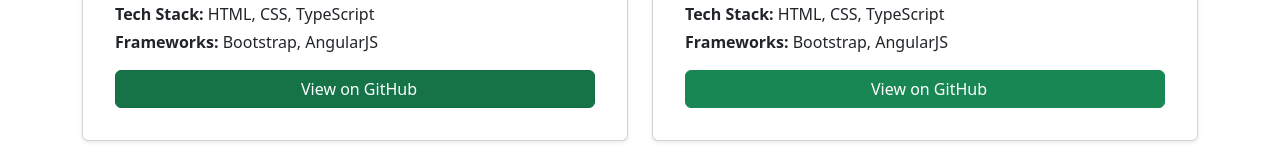
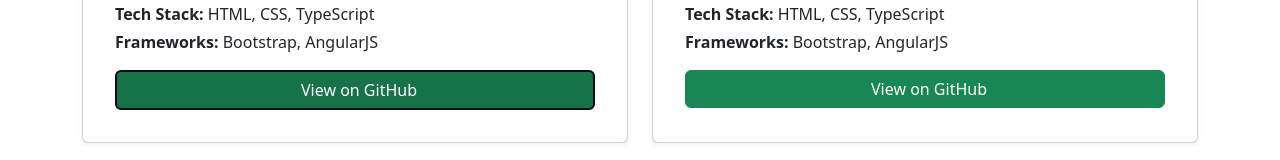
Before and after one commit to prathmesh133/Portfolio-Website, an Angular app: page /about in a window 1280 px wide. In both pictures the pointer is over the link 355 px from the left and 2500 px from the top of the page. Shown: the part 2412-2572 px from the top of the page. Built offline with nearby package versions, Linux system fonts and the light colour scheme; some icons are missing.

Commit message:
add changes

```diff
--- a/src/app/components/projectpage/projectpage.component.scss
+++ b/src/app/components/projectpage/projectpage.component.scss
@@ -8,3 +8,7 @@
 #projects .project-card img:hover {
   transform: scale(1.02);
 }
+
+.btn:hover {
+  border: 0.125rem solid #030b17;
+}
```
